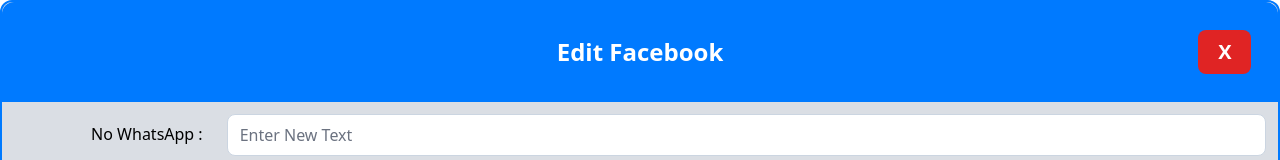
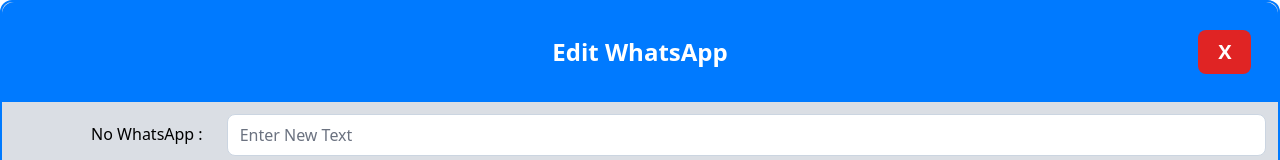
Before and after one commit to fikriymnn/askcreative, a Next.js app: page /dashboardAdmin/about/editFacebook in a window 1280 px wide. Shown: the top 160 px of the page. Built offline with nearby package versions, Linux system fonts and the light colour scheme; no server answers; the database is empty; sample sign-in values are in the browser's storage.

Commit message:
backend fix

```diff
--- a/src/app/dashboardAdmin/about/editFacebook/page.jsx
+++ b/src/app/dashboardAdmin/about/editFacebook/page.jsx
@@ -104,7 +104,7 @@
         <div className=" bg-[#007aff] flex  text-2xl font-semibold py-7 rounded-t-xl text-white ">
           <div className="w-1/12"></div>
           <div className=" w-10/12 flex justify-center items-center">
-            <p>Edit Facebook</p>
+            <p>Edit WhatsApp</p>
           </div>
           <div className="w-1/12 flex items-center justify-center">
             <a href="/dashboardAdmin/about">
```
